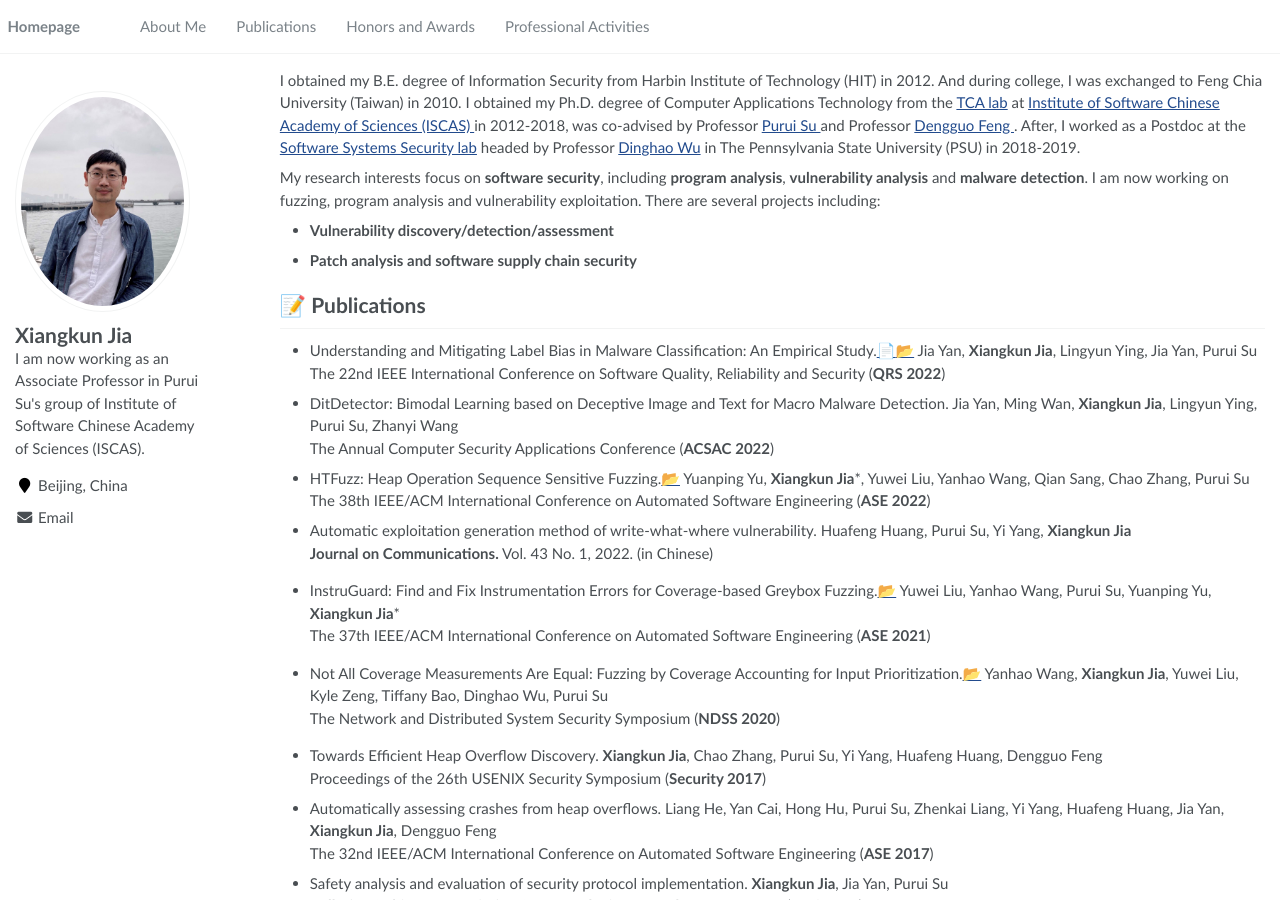
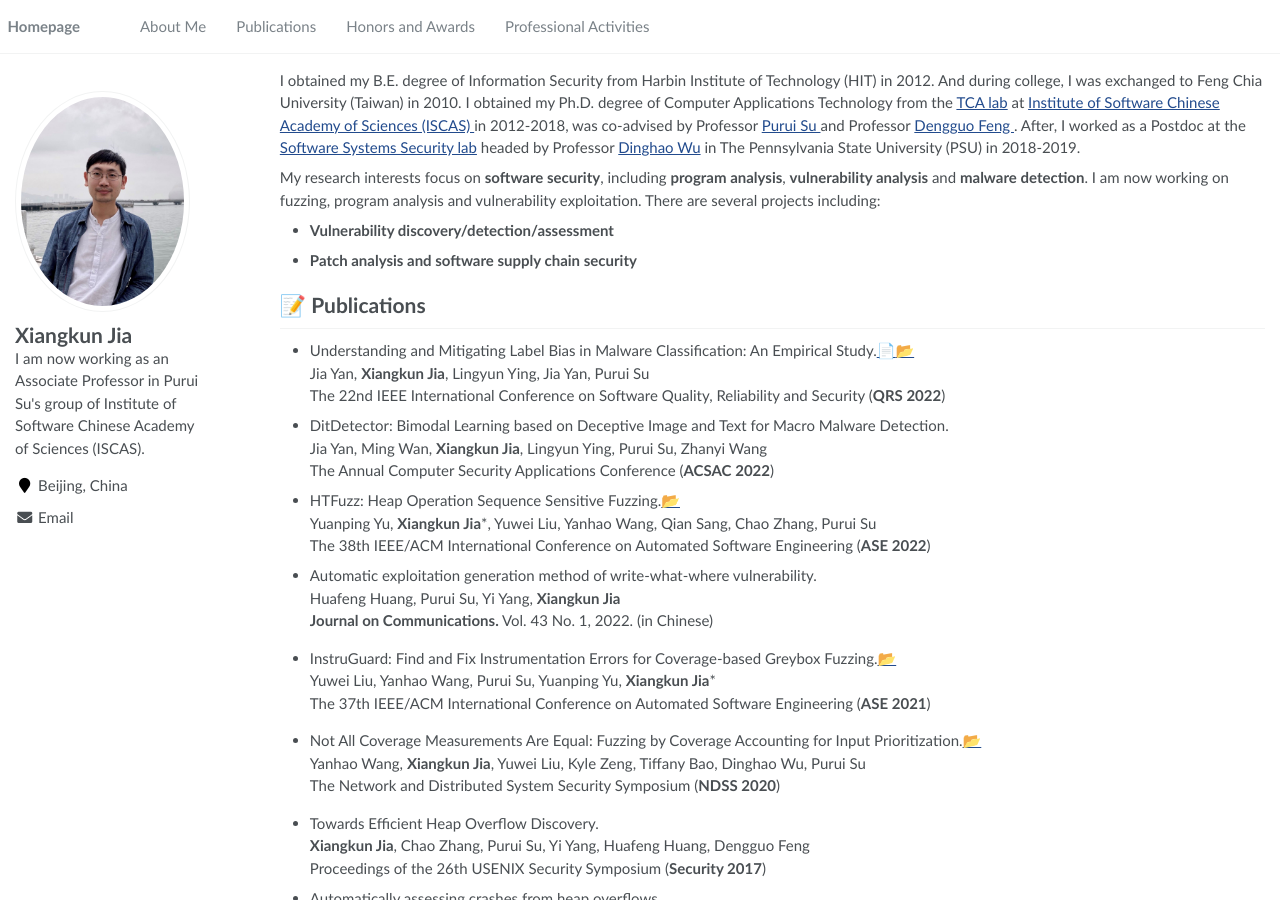
Before and after one commit to ajax4sec/ajax4sec.github.io, a Jekyll site: the page built from _pages/about.md, in a window 1280 px wide and 900 px high. Built offline with Jekyll 4.4.1, drawn with Linux system fonts in a browser that asks for light colours; some of the changed text lies outside the part shown.

Commit message:
Update about.md

```diff
--- a/_pages/about.md
+++ b/_pages/about.md
@@ -38,47 +38,47 @@
 # 📝 Publications
 
 <!-- 2022 -->
-- Understanding and Mitigating Label Bias in Malware Classification: An Empirical Study.[📄]()[📂]()
+- Understanding and Mitigating Label Bias in Malware Classification: An Empirical Study.[📄]()[📂]()<br>
 Jia Yan, **Xiangkun Jia**, Lingyun Ying, Jia Yan, Purui Su<br>
 The 22nd IEEE International Conference on Software Quality, Reliability and Security (<b>QRS 2022</b>)<br>
 
-- DitDetector: Bimodal Learning based on Deceptive Image and Text for Macro Malware Detection.
+- DitDetector: Bimodal Learning based on Deceptive Image and Text for Macro Malware Detection.<br>
 Jia Yan, Ming Wan, **Xiangkun Jia**, Lingyun Ying, Purui Su, Zhanyi Wang<br>
 The Annual Computer Security Applications Conference (<b>ACSAC 2022</b>)<br>
 
-- HTFuzz: Heap Operation Sequence Sensitive Fuzzing.[📂](https://github.com/sharedata21/HTFuzz)
+- HTFuzz: Heap Operation Sequence Sensitive Fuzzing.[📂](https://github.com/sharedata21/HTFuzz)<br>
 Yuanping Yu, **Xiangkun Jia***, Yuwei Liu, Yanhao Wang, Qian Sang, Chao Zhang, Purui Su<br>
 The 38th IEEE/ACM International Conference on Automated Software Engineering (<b>ASE 2022</b>)<br>
 
 
-- Automatic exploitation generation method of write-what-where vulnerability.
+- Automatic exploitation generation method of write-what-where vulnerability.<br>
 Huafeng Huang, Purui Su, Yi Yang, **Xiangkun Jia**<br>
 <b>Journal on Communications.</b> Vol. 43 No. 1, 2022. (in Chinese)<br>
 <!-- 2022 -->
 
 <!-- 2021 -->
-- InstruGuard: Find and Fix Instrumentation Errors for Coverage-based Greybox Fuzzing.[📂](https://github.com/Marsman1996/instruguard)
+- InstruGuard: Find and Fix Instrumentation Errors for Coverage-based Greybox Fuzzing.[📂](https://github.com/Marsman1996/instruguard)<br>
 Yuwei Liu, Yanhao Wang, Purui Su, Yuanping Yu, **Xiangkun Jia***<br>
 The 37th IEEE/ACM International Conference on Automated Software Engineering (<b>ASE 2021</b>)<br>
 
 <!-- 2021 -->
 
 <!-- 2020 -->
-- Not All Coverage Measurements Are Equal: Fuzzing by Coverage Accounting for Input Prioritization.[📂](https://github.com/TortoiseFuzz/TortoiseFuzz)
+- Not All Coverage Measurements Are Equal: Fuzzing by Coverage Accounting for Input Prioritization.[📂](https://github.com/TortoiseFuzz/TortoiseFuzz)<br>
 Yanhao Wang, **Xiangkun Jia**, Yuwei Liu, Kyle Zeng, Tiffany Bao, Dinghao Wu, Purui Su<br>
 The Network and Distributed System Security Symposium (<b>NDSS 2020</b>)<br>
 <!-- 2020 -->
 
 <!-- phd -->
-- Towards Efficient Heap Overflow Discovery.
+- Towards Efficient Heap Overflow Discovery.<br>
 **Xiangkun Jia**, Chao Zhang, Purui Su, Yi Yang, Huafeng Huang, Dengguo Feng<br>
 Proceedings of the 26th USENIX Security Symposium (<b>Security 2017</b>)<br>
 
-- Automatically assessing crashes from heap overflows.
+- Automatically assessing crashes from heap overflows.<br>
 Liang He, Yan Cai, Hong Hu, Purui Su, Zhenkai Liang, Yi Yang, Huafeng Huang, Jia Yan, **Xiangkun Jia**, Dengguo Feng<br>
 The 32nd IEEE/ACM International Conference on Automated Software Engineering (<b>ASE 2017</b>)<br>
 
-- Safety analysis and evaluation of security protocol implementation.
+- Safety analysis and evaluation of security protocol implementation.<br>
 **Xiangkun Jia**, Jia Yan, Purui Su<br>
 <b>Bulletin of Chinese Association for Cryptologic Research.</b> Issue 6, 2014. (in Chinese)<br>
 <!-- phd -->
```
